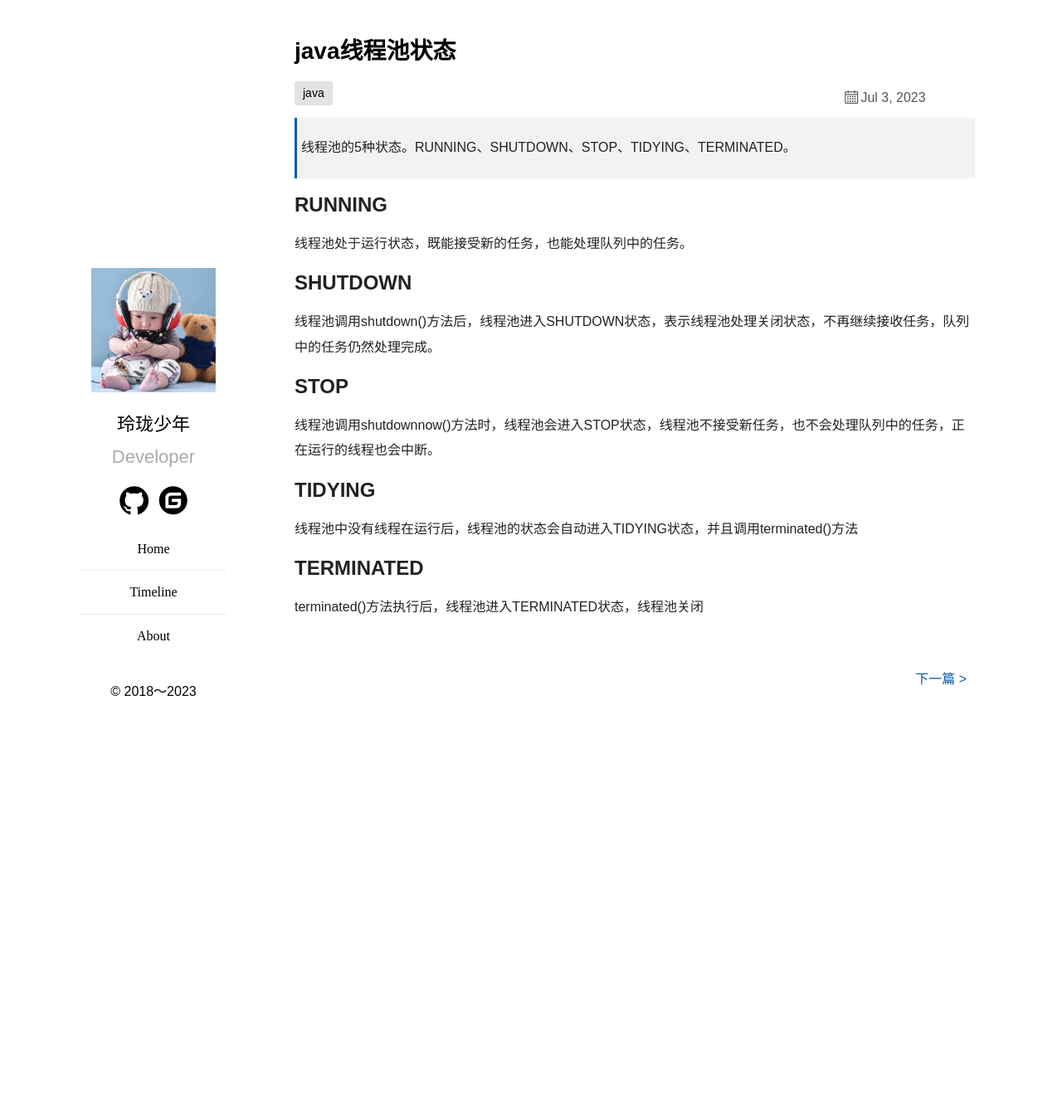
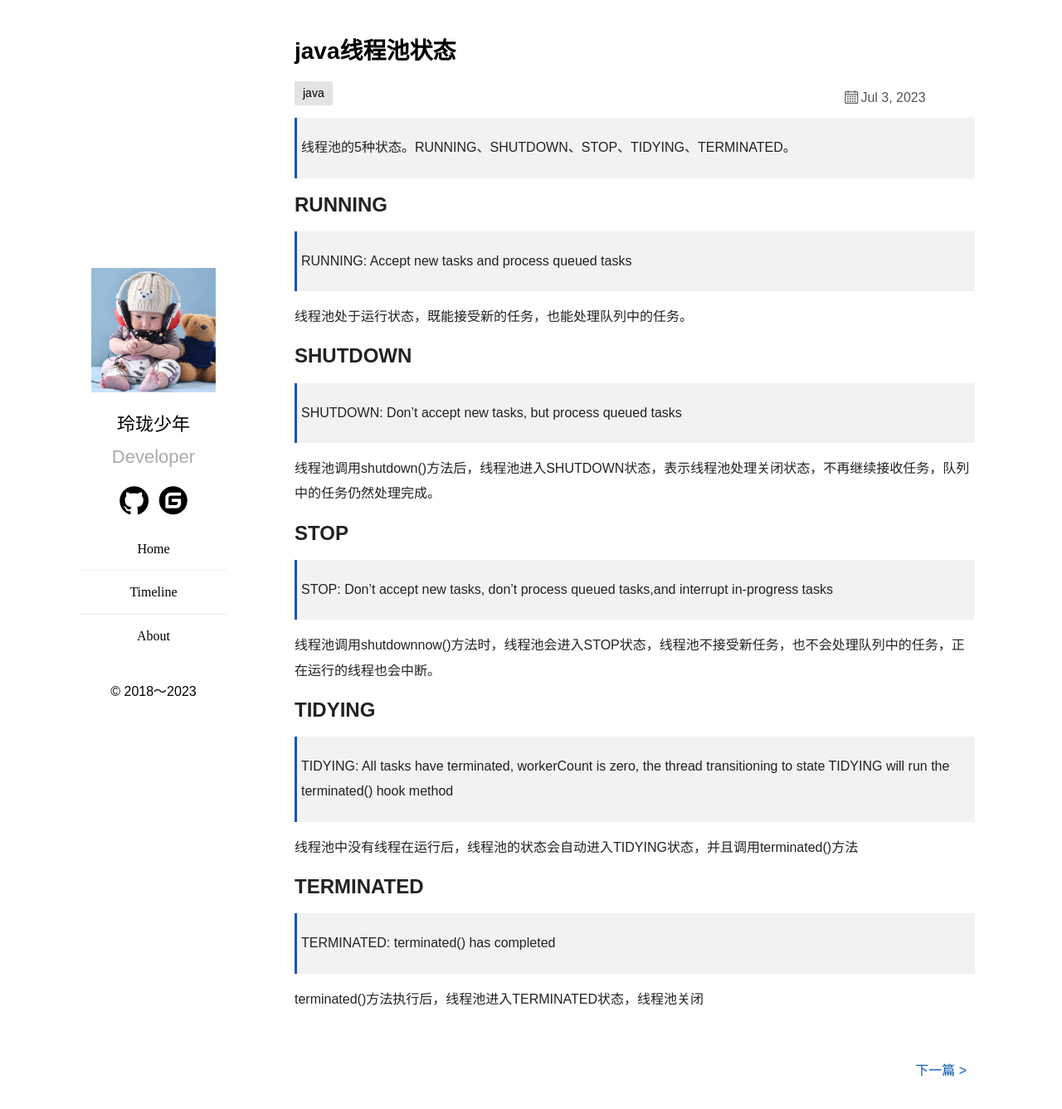
Before and after one commit to auaa/auaa.github.io, a Jekyll site: the page built from _posts/java/2023-07-03-thread-pool-state.md, in a window 1280 px wide and 1390 px high. Shown: the top 1337 px of the window at 83% size. Built offline with Jekyll 4.4.1, drawn with Linux system fonts in a browser that asks for light colours; some web fonts are replaced; comment, search, counter and statistics services are not loaded.

Commit message:
Update 2023-07-03-thread-pool-state.md

```diff
--- a/_posts/java/2023-07-03-thread-pool-state.md
+++ b/_posts/java/2023-07-03-thread-pool-state.md
@@ -12,20 +12,30 @@ feature:
 
 ## RUNNING
 
+> RUNNING:  Accept new tasks and process queued tasks
+
 线程池处于运行状态，既能接受新的任务，也能处理队列中的任务。
 
 ## SHUTDOWN
+
+> SHUTDOWN: Don't accept new tasks, but process queued tasks
 
 线程池调用shutdown()方法后，线程池进入SHUTDOWN状态，表示线程池处理关闭状态，不再继续接收任务，队列中的任务仍然处理完成。
 
 ## STOP
 
+> STOP:     Don't accept new tasks, don't process queued tasks,and interrupt in-progress tasks
+
 线程池调用shutdownnow()方法时，线程池会进入STOP状态，线程池不接受新任务，也不会处理队列中的任务，正在运行的线程也会中断。
 
 ## TIDYING
+
+> TIDYING:  All tasks have terminated, workerCount is zero, the thread transitioning to state TIDYING will run the terminated() hook method
 
 线程池中没有线程在运行后，线程池的状态会自动进入TIDYING状态，并且调用terminated()方法
 
 ## TERMINATED
 
+> TERMINATED: terminated() has completed
+
 terminated()方法执行后，线程池进入TERMINATED状态，线程池关闭
```
